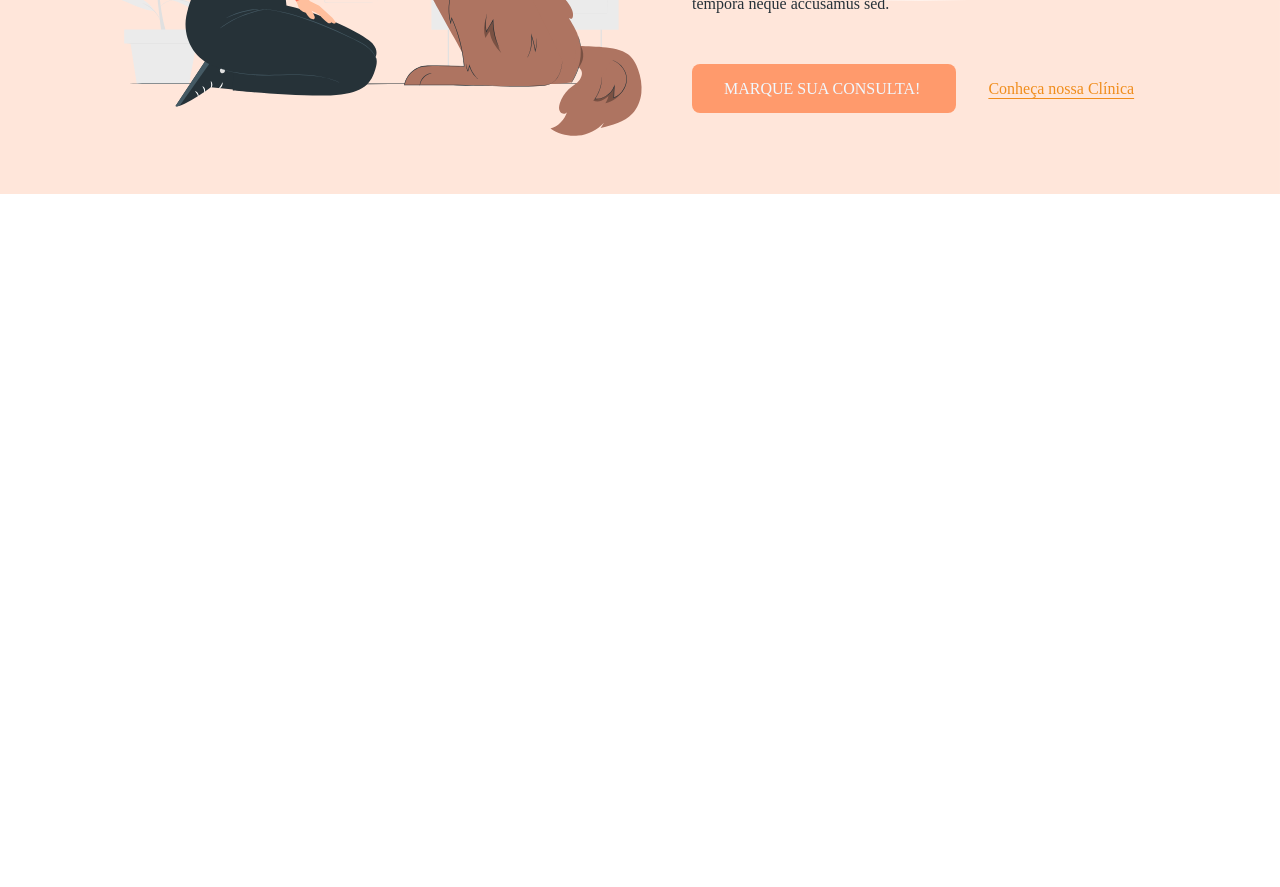
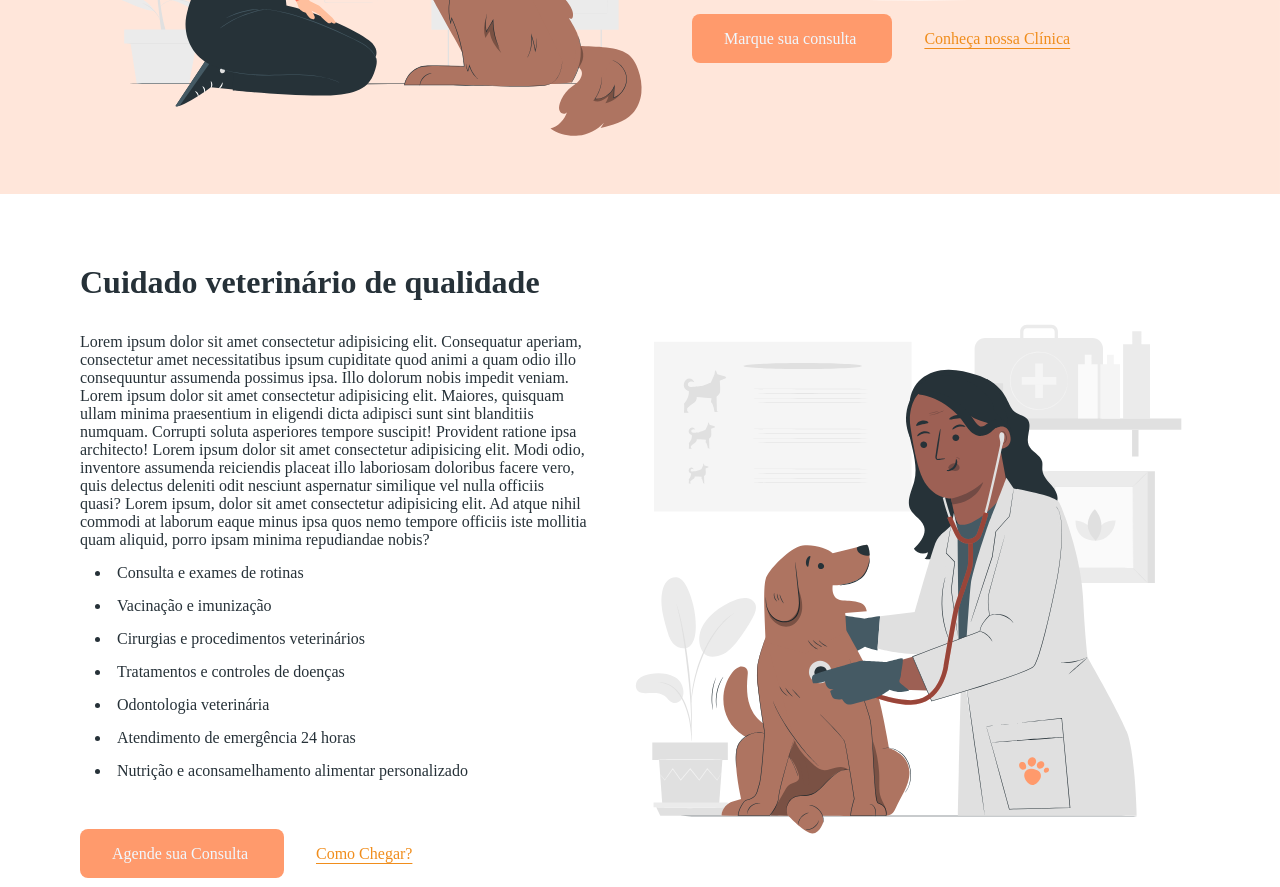
Before and after one commit to GabrielCelestinoSt/petcare, a plain HTML site: page index.html in a window 1280 px wide. Shown: the part 500-1387 px from the top of the page. Before the commit the page ends 800 px from the top, so only its background shows below. Drawn offline with Linux system fonts and the light colour scheme.

Commit message:
Secção clinica

```diff
--- a/css/main.css
+++ b/css/main.css
@@ -38,8 +38,16 @@ body{
     position: relative;
 }
 
+#clinica{
+    display: flex;
+    align-items: center;
+    gap: 32px;
+    padding: 80px 80px 24px 80px;
+    position: relative;
+}
+
 h1, h2{
-    font-size: 50px;
+    font-size: 32px;
     font-weight: 600;
     margin-bottom: 32px;
 
@@ -48,6 +56,19 @@ h1, h2{
 .paragrafo{
     line-height: 150%;
     margin-bottom: 64px;
+}
+
+.paragrafo-clinica{
+    padding-bottom: 15px ;
+}
+
+.marcadores{
+    padding: 0px 0px 50px 0px;
+}
+
+.marcadores li{
+    padding-left: 15px;
+    margin-bottom: 15px;
 }
 
 .botao{
--- a/index.html
+++ b/index.html
@@ -36,7 +36,7 @@
                 <p class="paragrafo">Lorem ipsum dolor sit amet, consectetur adipisicing elit. Rerum, tempore facere dolor accusamus reprehenderit quod mollitia vero veniam facilis, repellendus doloremque quo. Maiores unde illum deleniti voluptas illo reprehenderit velit? Lorem ipsum dolor sit amet consectetur adipisicing elit. Adipisci et voluptatem cupiditate? Impedit praesentium doloribus quas ipsam, quis voluptatibus sint commodi a soluta consectetur laudantium sapiente tempora neque accusamus sed.</p>
 
                 <a href="https://wa.me/5511954715643?text=Olá, quero saber mais sobre a clínica" class="botao" target="_blank">
-                    <!-- <img class="WhatsApp" src="./imgs/WhatsApp.svg.webp" width="30" height="30"> -->MARQUE SUA CONSULTA!
+                    <!-- <img class="WhatsApp" src="./imgs/WhatsApp.svg.webp" width="30" height="30"> -->Marque sua consulta
                 </a>   <!-- conecta com whatsapp-->
 
                 <a href="#clinica" class="botao-transparente">Conheça nossa Clínica</a>
@@ -48,7 +48,30 @@
         </section>
 
         <section id="clinica">
+            <div class="texto-clinica">
+                <h1>Cuidado veterinário de qualidade</h1>
+                <p class="paragrafo-clinica">Lorem ipsum dolor sit amet consectetur adipisicing elit. Consequatur aperiam, consectetur amet necessitatibus ipsum cupiditate quod animi a quam odio illo consequuntur assumenda possimus ipsa. Illo dolorum nobis impedit veniam. Lorem ipsum dolor sit amet consectetur adipisicing elit. Maiores, quisquam ullam minima praesentium in eligendi dicta adipisci sunt sint blanditiis numquam. Corrupti soluta asperiores tempore suscipit! Provident ratione ipsa architecto! Lorem ipsum dolor sit amet consectetur adipisicing elit. Modi odio, inventore assumenda reiciendis placeat illo laboriosam doloribus facere vero, quis delectus deleniti odit nesciunt aspernatur similique vel nulla officiis quasi? Lorem ipsum, dolor sit amet consectetur adipisicing elit. Ad atque nihil commodi at laborum eaque minus ipsa quos nemo tempore officiis iste mollitia quam aliquid, porro ipsam minima repudiandae nobis?</p>
 
+                <div class="marcadores">
+                    <li>Consulta e exames de rotinas</li>
+                    <li>Vacinação e imunização</li>
+                    <li>Cirurgias e procedimentos veterinários</li>
+                    <li>Tratamentos e controles de doenças</li>
+                    <li>Odontologia veterinária</li>
+                    <li>Atendimento de emergência 24 horas</li>
+                    <li>Nutrição e aconsamelhamento alimentar personalizado</li>
+                </div>
+
+
+                <a href="https://wa.me/5511954715643?text=Olá, quero saber mais sobre a clínica" class="botao" target="_blank" >
+                    Agende sua Consulta
+                </a>
+
+                <a href="https://www.google.com.br/maps/place/Senai+Vila+Leopoldina+-+Mariano+Ferraz/@-23.5267367,-46.7384868,17z/data=!3m1!4b1!4m6!3m5!1s0x94cef8b811e8e3a1:0xa7564bb4c78f41b3!8m2!3d-23.5267367!4d-46.7359119!16s%2Fg%2F1tgyxvsm?hl=pt-BR&entry=ttu&g_ep=EgoyMDI1MDUxMi4wIKXMDSoASAFQAw%3D%3D" class="botao-transparente" target="_blank">Como Chegar?</a>
+            </div>
+
+
+                <img src="imgs/clinic-img.svg" alt="veterinária cuidando de um cachorro" width="580" height="580">
         </section>
 
         <section id="farmacia">
```
